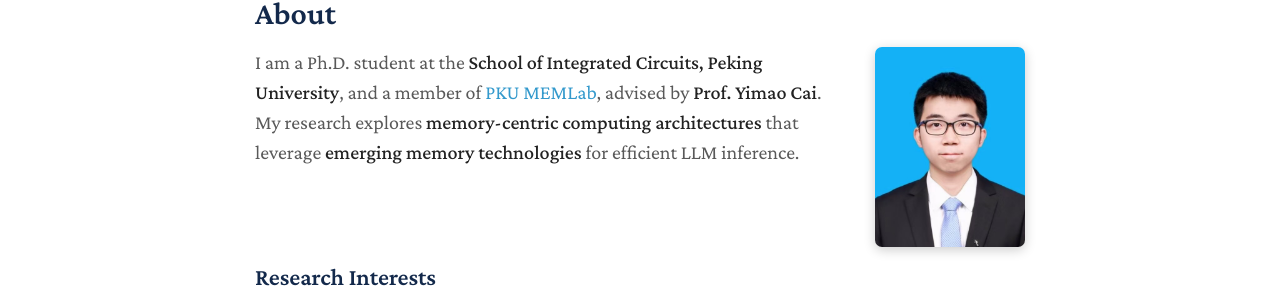
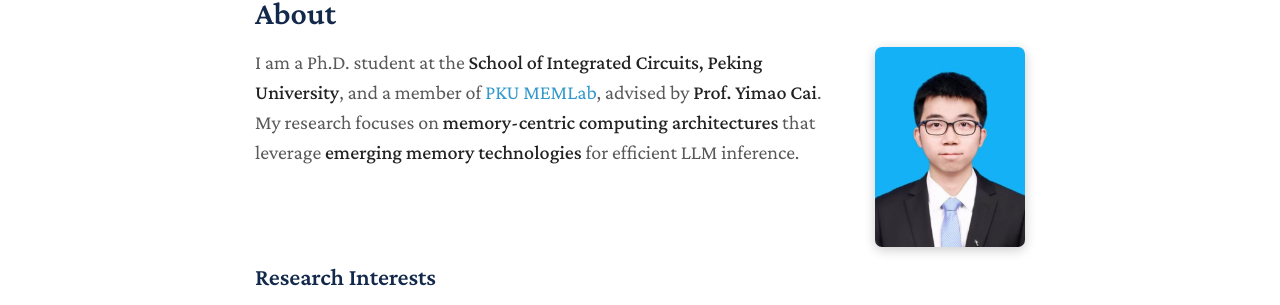
Before and after one commit to tianyangluo-pku/tianyangluo-pku.github.io, a Jekyll site: the page built from index.md, in a window 1280 px wide and 900 px high. Shown: the part 146-451 px from the top of the window. Built offline with Jekyll 4.4.1, drawn with Linux system fonts in a browser that asks for light colours; a style sheet for code colours, icons or effects is not loaded.

Commit message:
Use direct research focus wording in biography

```diff
--- a/index.md
+++ b/index.md
@@ -18,7 +18,7 @@ seo_title: Tianyang Luo | Peking University
 </figure>
 {% endif %}
 
-I am a Ph.D. student at the **School of Integrated Circuits, Peking University**, and a member of [PKU MEMLab](https://www.pkumemlab.com/), advised by **Prof. Yimao Cai**. My research explores **memory-centric computing architectures** that leverage **emerging memory technologies** for efficient LLM inference.
+I am a Ph.D. student at the **School of Integrated Circuits, Peking University**, and a member of [PKU MEMLab](https://www.pkumemlab.com/), advised by **Prof. Yimao Cai**. My research focuses on **memory-centric computing architectures** that leverage **emerging memory technologies** for efficient LLM inference.
 
 </div>
 
```
